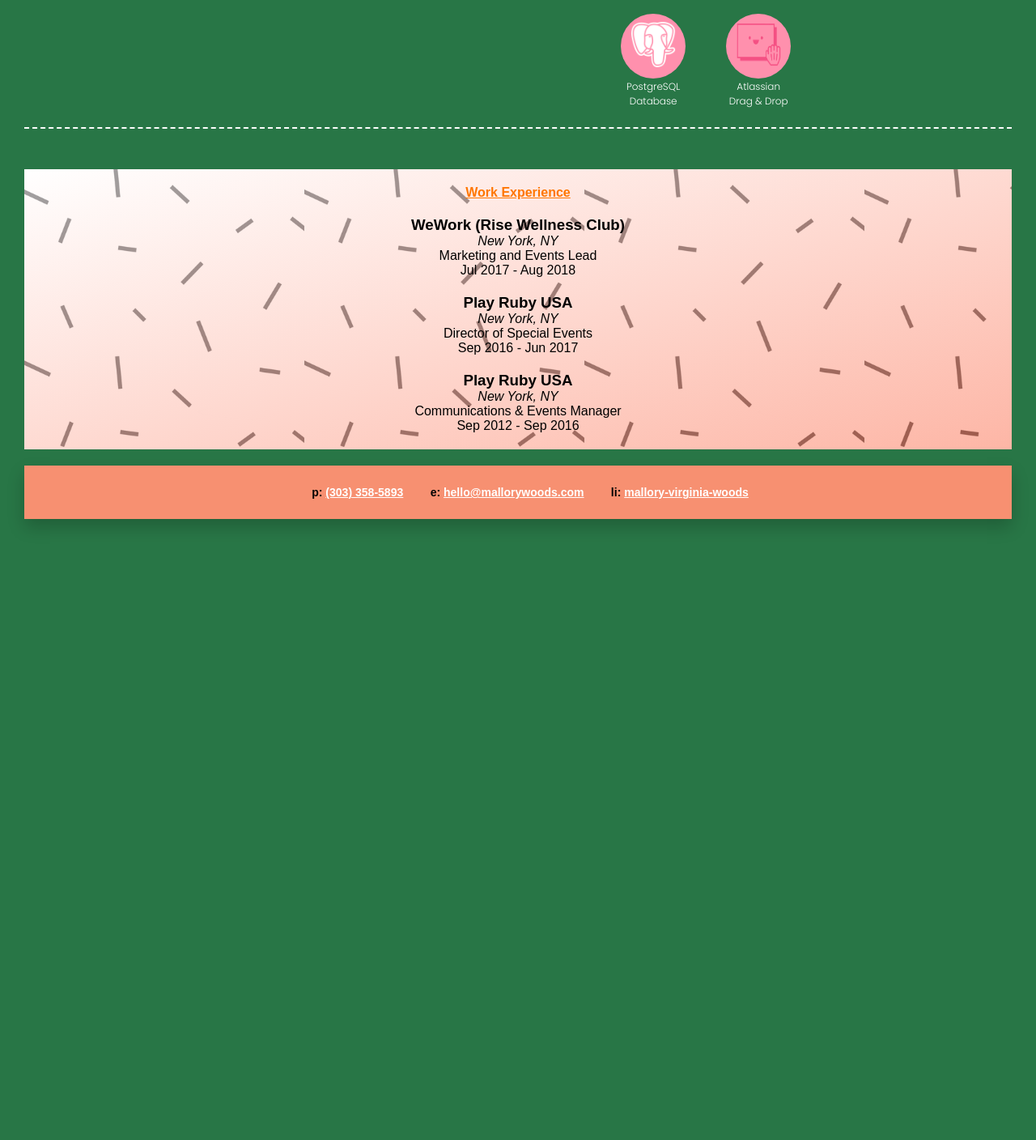
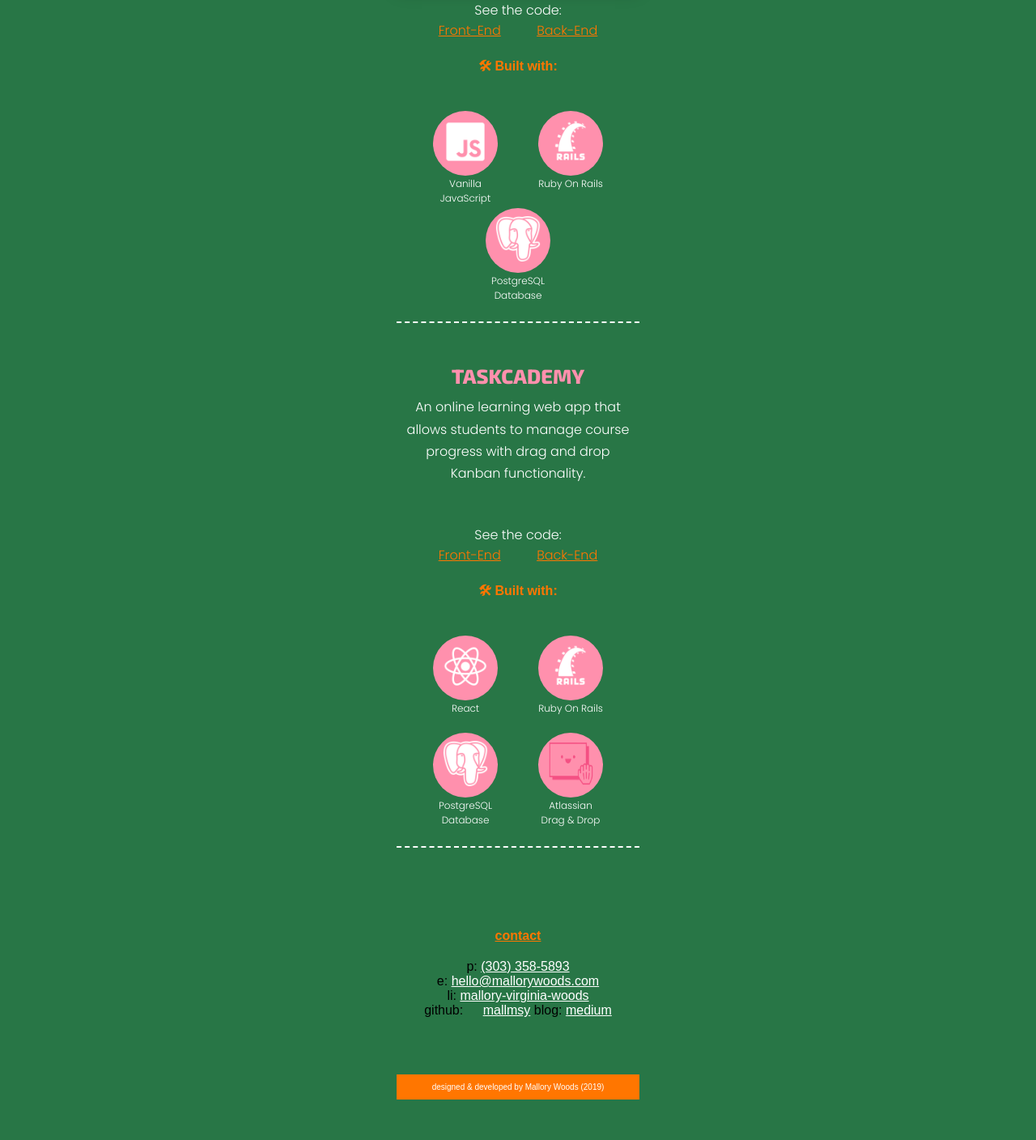
Before and after one commit to mallmsy/personalSite, a PHP site: page / in a window 1280 px wide. Shown: the part 2360-3768 px from the top of the page at 81% size. Before the commit the page ends 3010 px from the top, so only its background shows below. Run offline with PHP 8.4, Linux system fonts and the light colour scheme; some web fonts are replaced.

Commit message:
converted contact section to new colors and design

```diff
--- a/home.html
+++ b/home.html
@@ -11,15 +11,13 @@
     <title>Mallory Virginia Woods</title>
   </head>
   <body>
-    <div class="contact-wrapper">
-      <div class="contact">
-        <a href="#contact" class="contact__item">contact</a>
-        <a href="#projects" class="contact__item">projects</a>
-        <a href="https://github.com/mallmsy" target="_blank" class="contact__item">github</a>
-        <!-- <a href="https://medium.com/@malvwoods" target="_blank" class="contact__item">blog</a> -->
+    <div class="nav-wrapper">
+      <div class="nav">
+        <a href="#contact" class="nav__item">contact</a>
+        <a href="#projects" class="nav__item">projects</a>
+        <a href="#resume" class="nav__item">resume</a>
       </div>
     </div>
-
 
     <div class="header-wrapper">
       <header class="header">
@@ -54,7 +52,7 @@
 
         <section id="projects" class="projects">
           <h2 class="heading-secondary">projects</h2>
-
+          <div class="projects-wrapper">
             <div class="projects__box">
 
               <div class="projects__box--primary">
@@ -100,11 +98,7 @@
                       Web Sockets (ActionCable)</li>
                   </ul>
                 </div>
-
-
               </div>
-
-
             </div> <!--end of Symposia projects box -->
 
             <div class="projects__box">
@@ -184,37 +178,25 @@
                 </div>
               </div>
             </div> <!--end of Taskcademy projects box -->
-
+          </div>
         </section>
 
-        <section>
-          <div class="work-experience">
-            <h2 class="heading-secondary">Work Experience</h2>
-            <div class="work-experience__box">
-              <h3>WeWork (Rise Wellness Club)</h3><span class="location">New York, NY</span>
-              <p>Marketing and Events Lead</p>
-              <p>Jul 2017 - Aug 2018</p>
-            </div>
-
-            <div class="work-experience__box">
-              <h3>Play Ruby USA</h3><span class="location">New York, NY</span>
-              <p>Director of Special Events</p>
-              <p>Sep 2016 - Jun 2017</p>
-            </div>
-
-            <div class="work-experience__box">
-              <h3>Play Ruby USA</h3> <span class="location">New York, NY</span>
-              <p>Communications & Events Manager</p>
-              <p>Sep 2012 - Sep 2016</p>
-            </div>
+        <section class="contact">
+          <div class="contact-wrapper">
+            <h2 class="heading-secondary">contact</h2>
+            <p class="contact__link">p: <a href="#">(303) 358-5893</a></p>
+            <p class="contact__link">e: <a href="mailto:hello@mallorywoods.com" target="_blank">hello@mallorywoods.com</a></p>
+            <p class="contact__link">li: <a href="https://www.linkedin.com/in/mallory-virginia-woods" target="_blank">mallory-virginia-woods</a></p>
+            <p class="contact__link">github: <a href="https://github.com/mallmsy" target="_blank" class="nav__item">mallmsy</a></p>
+            <p class="contact__link">blog: <a href="https://medium.com/@malvwoods" target="_blank" class="contact__item">medium</a></p>
           </div>
 
         </section>
 
         <footer id="contact" class="footer">
-          <h3 class="footer__link">p: <a href="#">(303) 358-5893</a></h3>
-          <h3 class="footer__link">e: <a href="mailto:hello@mallorywoods.com" target="_blank">hello@mallorywoods.com</a></h3>
-          <h3 class="footer__link">li: <a href="https://www.linkedin.com/in/mallory-virginia-woods" target="_blank">mallory-virginia-woods</a></h3>
+          <div class="footer-wrapper">
+            designed & developed by Mallory Woods (2019)
+          </div>
 
         </footer>
 
--- a/index.css
+++ b/index.css
@@ -157,6 +157,7 @@ body {
 }
 
 .about {
+  margin-top: 5rem;
   display: inline-block;
 }
 
@@ -165,24 +166,24 @@ body {
   text-align: center;
 }
 
-.contact-wrapper {
+.nav-wrapper {
   text-align: center;
 }
 
-.contact {
+.nav {
   display: inline-block;
   margin-bottom: 2rem;
   padding: 1.5rem;
 }
 
-.contact__item {
+.nav__item {
   color: #FF7600;
   display: inline-block;
   margin-left: 2rem;
   transition: all .2sec;
 }
 
-.contact__item:hover {
+.nav__item:hover {
   transform: translateY(-3px);
   box-shadow: 0 1rem 2rem rgba($color-black,.2);
 }
@@ -194,6 +195,16 @@ body {
   padding: 1rem;
   font-family: 'Poppins', sans-serif;
   color: #fff;
+}
+
+.projects {
+  text-align: center;
+  margin-top: 5rem;
+}
+
+.projects-wrapper {
+  display: inline-block;
+  width: 30rem;
 }
 
 .projects__box {
@@ -270,10 +281,6 @@ body {
 
 }
 
-.projects_visuals--img {
-  width: 70%;
-}
-
 .iframe-container{
   position: relative;
   width: 100%;
@@ -289,44 +296,46 @@ body {
   height: 100%;
 }
 
-.work-experience {
-text-align: center;
-padding: 2rem;
-background-image: linear-gradient(to bottom right, rgb(255, 255, 255, .6), rgb(252, 133, 106, .6)),
-  url(img/dancingLines.gif);
-background-size: contain;
+
+.contact {
+  margin-top: 5rem;
+  text-align: center;
+
 }
 
-.work-experience__box {
-  margin-top: 2rem;
+.contact-wrapper {
+  display: inline-block;
+  width: 30rem;
+
 }
 
-.location {
-  dispaly: inline-block;
-  font-style: italic;
+
+.footer {
+  margin-top: 5rem;
+  font-size: 1rem;
+  text-align: center;
 }
 
-.footer {
-  font-size: 1.2rem;
-  text-align: center;
-  background-color: var(--color-dark-pink);
+.footer-wrapper {
+  display: inline-block;
+  width: 30rem;
+  background-color: #FF7600;
   margin: 2rem 0;
-  padding: 2.5rem;
-  box-shadow: 0 1rem 2rem rgba(0,0,0,.2);
+  padding: 1rem;
+  color: #fff;
 }
 
-.footer__link {
+.contact__link {
   display: inline-block;
-  margin-left: 3rem;
   transition: all .2sec;
 }
 
-.footer__link:hover {
+.contact__link:hover {
   transform: translateY(-3px);
-  box-shadow: 0 1rem 2rem rgba($color-black,.2);
+  text-shadow: 0 1rem 2rem rgba(0, 0, 0, .2);
 }
 
-.footer__link a {
+.contact__link a {
   color: #fff;
 }
 
```
Lines whose indentation alone changed are shown as unchanged.
